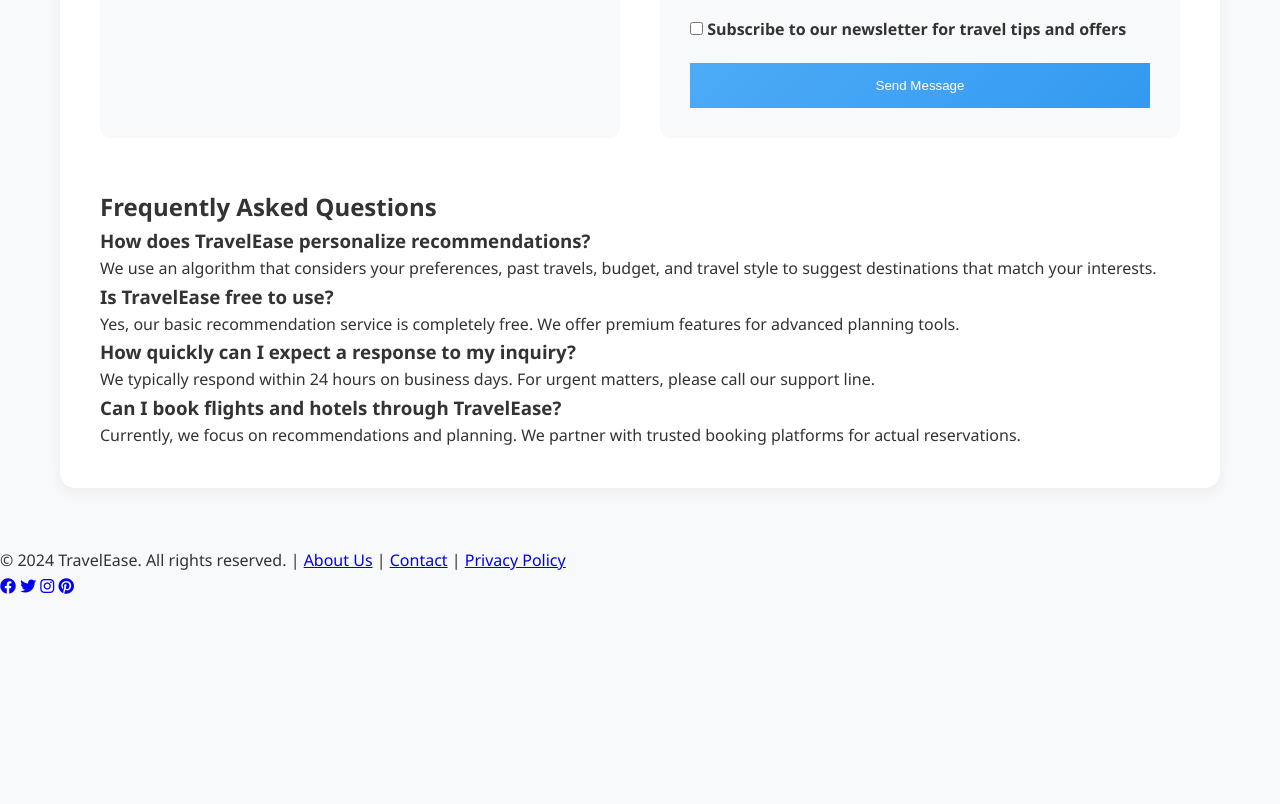
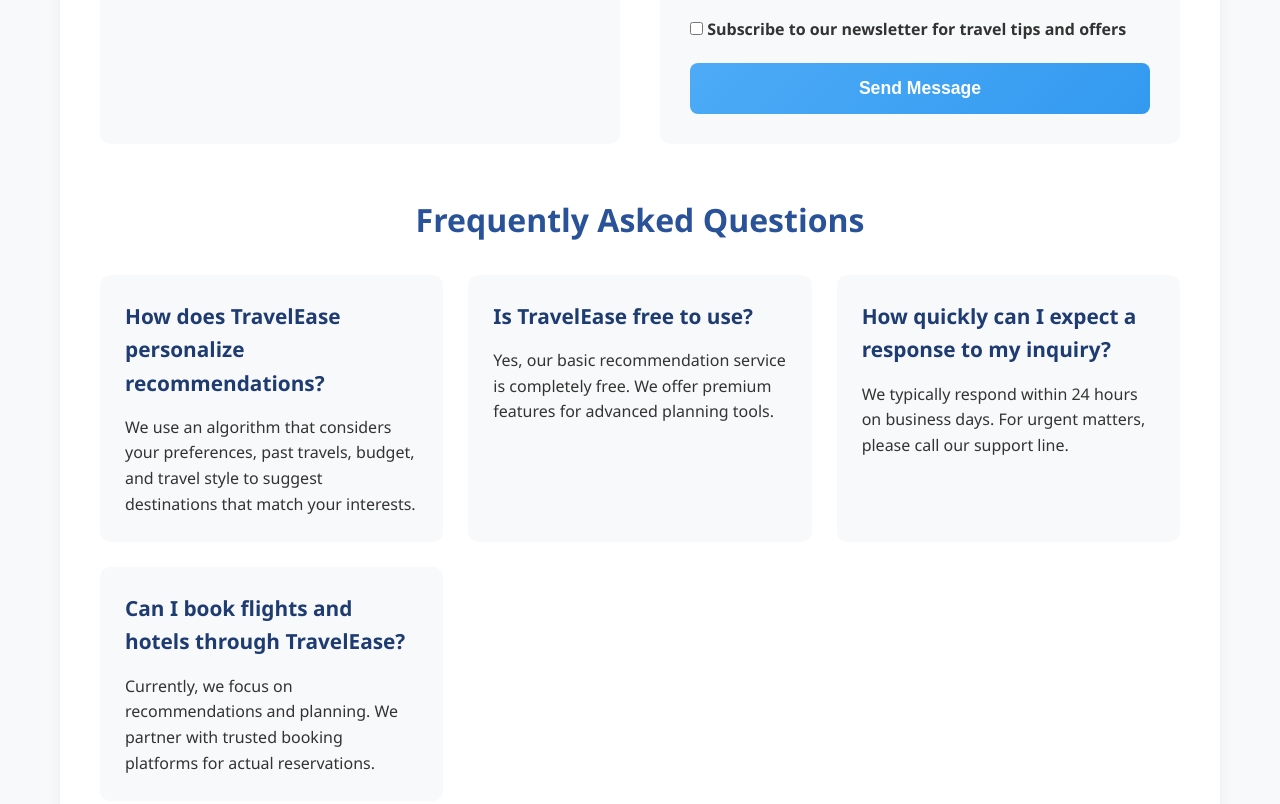
Before and after one commit to Bilal33100/travel-recommendation-website, a plain HTML site: page contact.html in a window 1280 px wide. Shown: the part 911-1715 px from the top of the page. Before the commit the page ends 1511 px from the top, so only its background shows below. Drawn offline with Linux system fonts and the light colour scheme; a script that the page names is missing.

Commit message:
Add styles for buttons and FAQ section

```diff
--- a/style.css
+++ b/style.css
@@ -513,3 +513,134 @@
     background: linear-gradient(135deg, #4dabf7 0%, #339af0 100%);
     color: white;
     border: none;
+    border-radius: 8px;
+    font-size: 1.1rem;
+    font-weight: bold;
+    cursor: pointer;
+    transition: all 0.3s ease;
+}
+
+.submit-btn:hover {
+    background: linear-gradient(135deg, #339af0 0%, #228be6 100%);
+    transform: translateY(-2px);
+    box-shadow: 0 5px 15px rgba(77, 171, 247, 0.4);
+}
+
+.faq-section {
+    margin-top: 50px;
+}
+
+.faq-section h2 {
+    color: #2a5298;
+    margin-bottom: 30px;
+    text-align: center;
+    font-size: 2rem;
+}
+
+.faq-grid {
+    display: grid;
+    grid-template-columns: repeat(auto-fit, minmax(300px, 1fr));
+    gap: 25px;
+}
+
+.faq-item {
+    background-color: #f8f9fa;
+    padding: 25px;
+    border-radius: 10px;
+}
+
+.faq-item h3 {
+    color: #1e3c72;
+    margin-bottom: 15px;
+    font-size: 1.3rem;
+}
+
+/* Footer */
+footer {
+    background-color: #1e3c72;
+    color: white;
+    padding: 30px 0;
+    text-align: center;
+    margin-top: 50px;
+}
+
+footer p {
+    margin-bottom: 20px;
+    font-size: 1rem;
+}
+
+footer a {
+    color: #4dabf7;
+    text-decoration: none;
+    margin: 0 10px;
+    transition: color 0.3s ease;
+}
+
+footer a:hover {
+    color: white;
+    text-decoration: underline;
+}
+
+.social-icons {
+    display: flex;
+    justify-content: center;
+    gap: 20px;
+    margin-top: 20px;
+}
+
+.social-icons a {
+    color: white;
+    font-size: 1.5rem;
+    transition: color 0.3s ease;
+}
+
+.social-icons a:hover {
+    color: #4dabf7;
+}
+
+/* Responsive Design */
+@media (max-width: 768px) {
+    .nav-container {
+        flex-direction: column;
+        gap: 20px;
+    }
+
+    .nav-menu {
+        flex-direction: column;
+        gap: 10px;
+        width: 100%;
+    }
+
+    .nav-link {
+        justify-content: center;
+    }
+
+    .search-box {
+        width: 100%;
+    }
+
+    .search-box input {
+        width: 100%;
+    }
+
+    .hero {
+        flex-direction: column;
+        text-align: center;
+    }
+
+    .hero-title {
+        font-size: 2.2rem;
+    }
+
+    .recommendation-grid {
+        grid-template-columns: 1fr;
+    }
+
+    .about-content, .contact-container {
+        flex-direction: column;
+    }
+
+    .team-grid, .values-grid, .faq-grid {
+        grid-template-columns: 1fr;
+    }
+}
```
